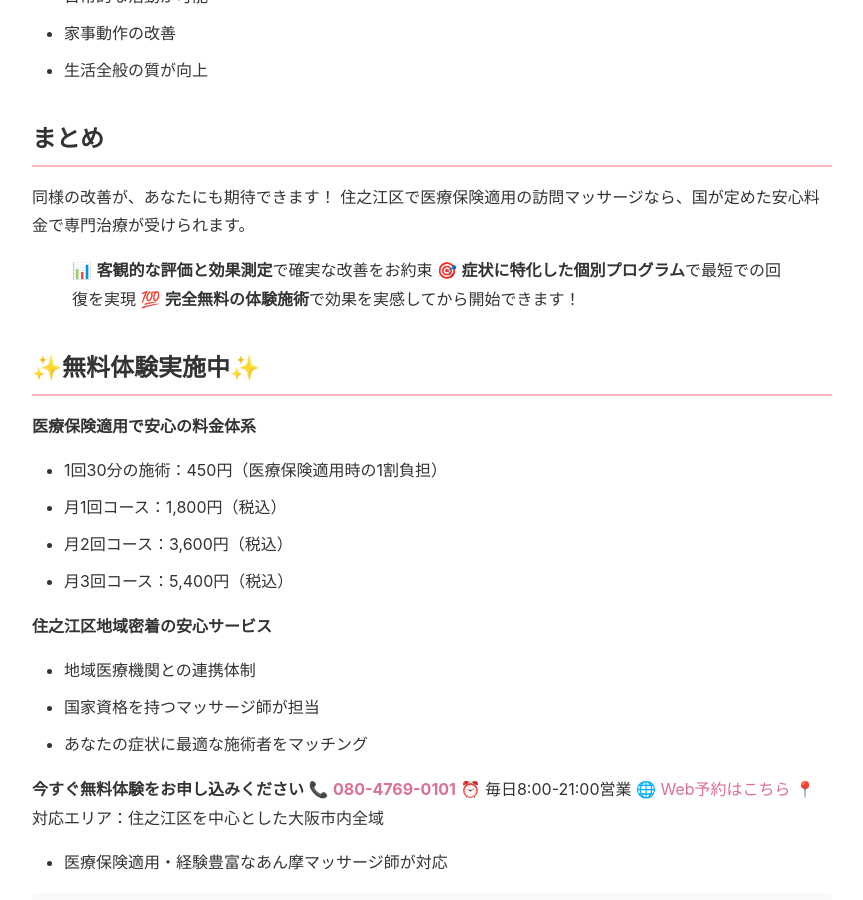
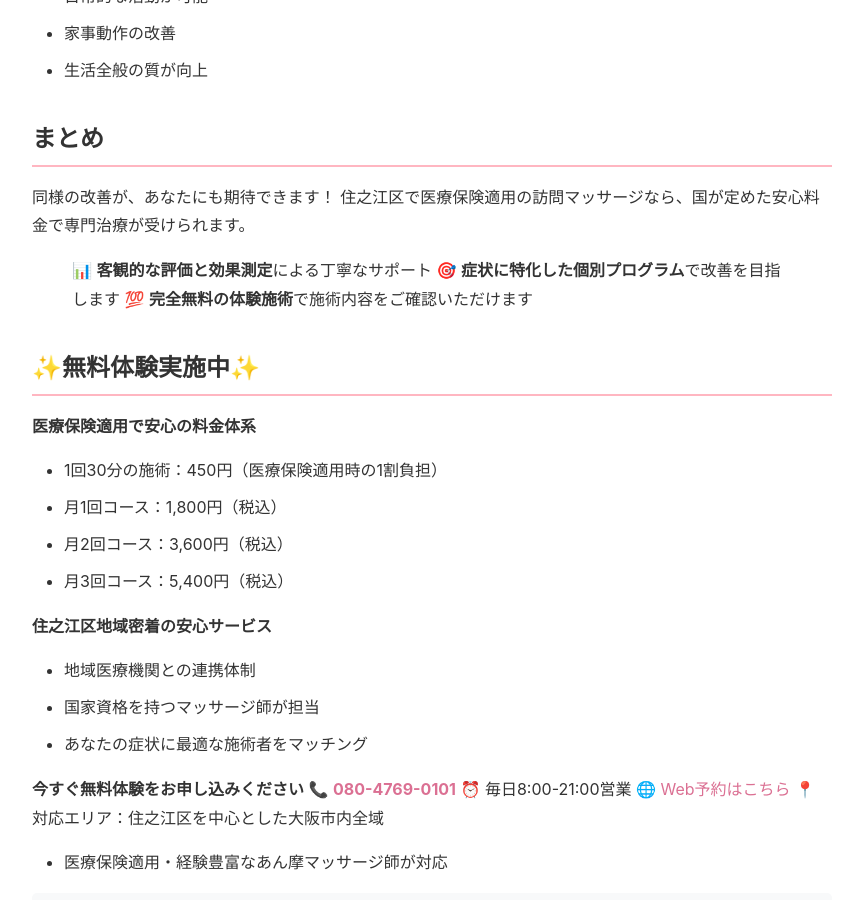
Before and after one commit to satoshi-kemmotsu/blog, a Jekyll site: the page built from _posts/2025-08-01-五十肩改善事例住之江区での在宅医療マッサージ体験談.md, in a window 1280 px wide and 900 px high, scrolled down 2467 px. Shown: the whole window, without its empty margins (208-1071 px from the left). Built offline with Jekyll 4.4.1, drawn with Linux system fonts in a browser that asks for light colours.

Commit message:
医療広告ガイドライン準拠のため過大表現を修正
修正内容:
- 「確実な改善をお約束」→「による丁寧なサポート」
- 「最短での回復を実現」→「で改善を目指します」
- 「効果を実感してから開始」→「で施術内容をご確認」

あん摩マッサージ指圧師法に適合する適正な表現に変更

🤖 Generated with [Claude Code](https://claude.ai/code)

Co-Authored-By: Claude <noreply@anthropic.com>

```diff
--- a/_posts/2025-08-01-五十肩改善事例住之江区での在宅医療マッサージ体験談.md
+++ b/_posts/2025-08-01-五十肩改善事例住之江区での在宅医療マッサージ体験談.md
@@ -81,9 +81,9 @@ title: 五十肩改善事例｜住之江区での在宅医療マッサージ体
 同様の改善が、あなたにも期待できます！
 住之江区で医療保険適用の訪問マッサージなら、国が定めた安心料金で専門治療が受けられます。
 
-> 📊 **客観的な評価と効果測定**で確実な改善をお約束
-> 🎯 **症状に特化した個別プログラム**で最短での回復を実現
-> 💯 **完全無料の体験施術**で効果を実感してから開始できます！
+> 📊 **客観的な評価と効果測定**による丁寧なサポート
+> 🎯 **症状に特化した個別プログラム**で改善を目指します
+> 💯 **完全無料の体験施術**で施術内容をご確認いただけます
 
 ## ✨無料体験実施中✨
 
```
Also changed, not shown: _posts/2025-08-01-坐骨神経痛改善事例中央区での在宅医療マッサージ体験談.md (+3 -3 lines).
